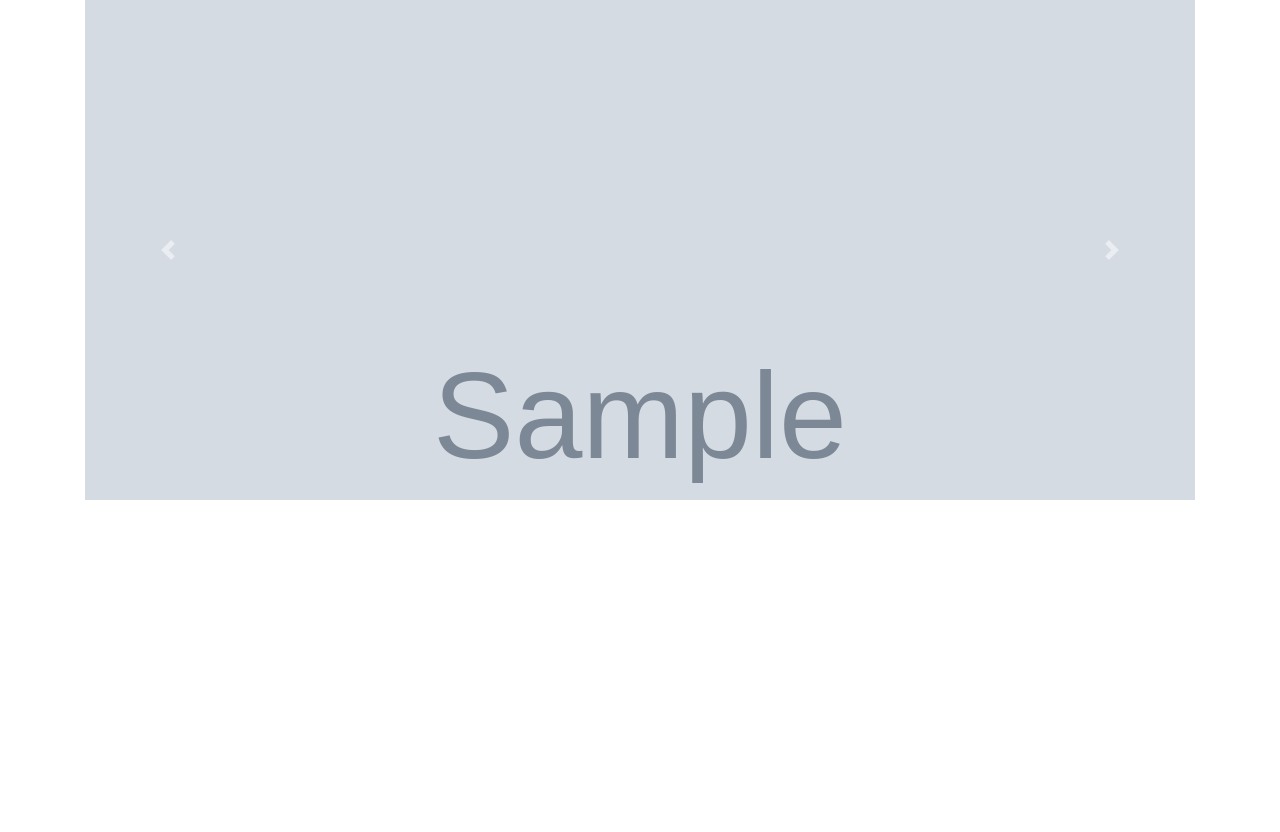
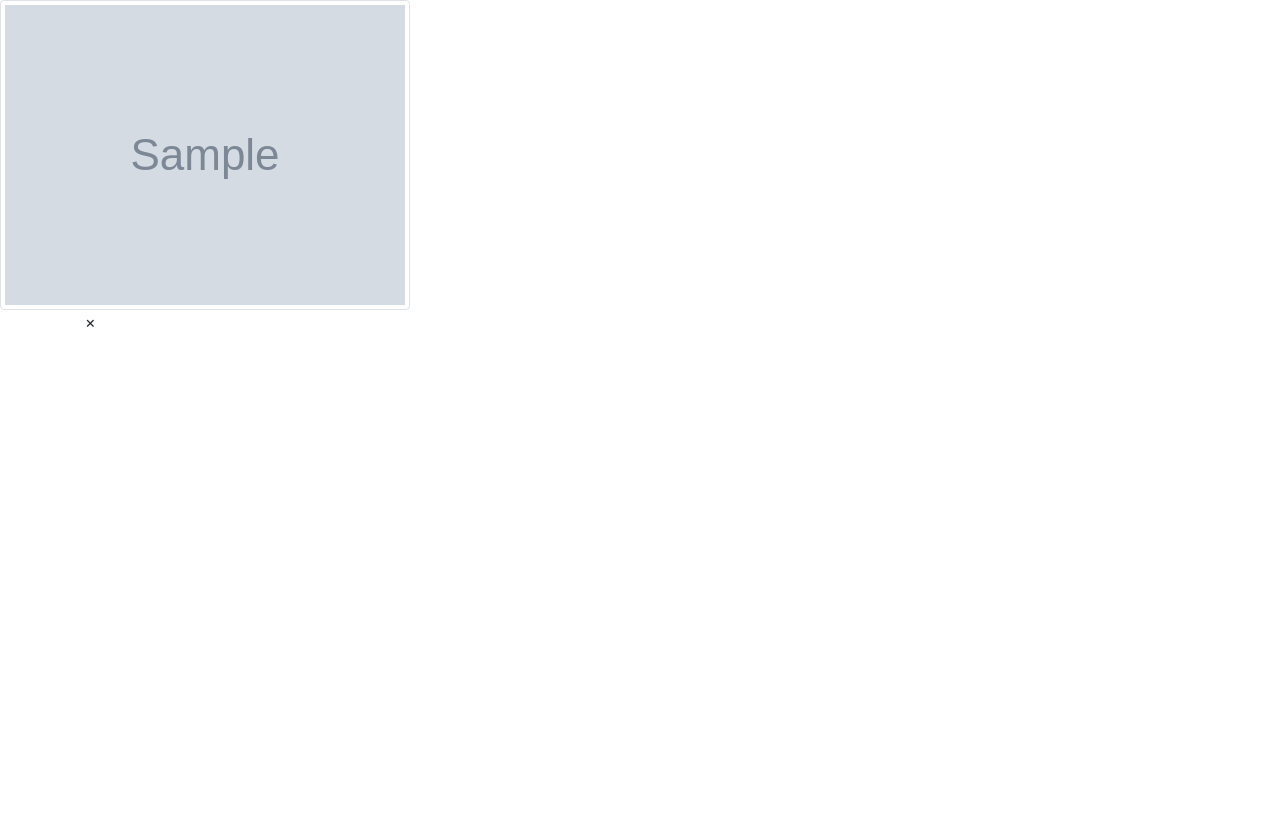
Before and after one commit to ymiftah/myportfolio, a Django app: page /display/ in a window 1280 px wide. Shown: the part 56-888 px from the top of the page. Run offline with Django 3.2, Linux system fonts and the light colour scheme; tables that the repository leaves empty hold one stand-in row (values such as "Sample post"); grey boxes marked "Sample" are stand-in pictures; some libraries are stand-ins or nearby versions.

Commit message:
img display

```diff
--- a/photo/templates/photo/display_img.html
+++ b/photo/templates/photo/display_img.html
@@ -3,26 +3,41 @@
 
 {% block content %}
 
-<div class="container">
-    <!-- Content here -->
-    <div id="carouselExampleControls" class="carousel slide" data-ride="carousel">
-    <div class="carousel-inner" role="listbox" style=" width:100%; height: 500px !important;">
-        {% for img in object_list %}
-            <div class="carousel-item {% if forloop.counter == 1%} active {% endif %}">
-            <img class="d-block w-100" src="{{ img.img_file.url }}" alt="{{ img.name }}">
-            </div>
-        {% endfor %}
+
+ <!-- The grid: four columns -->
+<div class="row">
+  {% for img in object_list %}
+    <div class="col-sm ">
+      <img class="img-thumbnail" src="{{ img.img_file.url }}" alt="{{ img.name }}" onclick="myFunction(this);" style="overflow:auto">
     </div>
-
-    <a class="carousel-control-prev" href="#carouselExampleControls" role="button" data-slide="prev">
-        <span class="carousel-control-prev-icon" aria-hidden="true"></span>
-        <span class="sr-only">Previous</span>
-    </a>
-    <a class="carousel-control-next" href="#carouselExampleControls" role="button" data-slide="next">
-        <span class="carousel-control-next-icon" aria-hidden="true"></span>
-        <span class="sr-only">Next</span>
-    </a>
-    </div>
+  {% endfor %}
 </div>
 
+<!-- The expanding image container -->
+<div class="container">
+  <!-- Close the image -->
+  <span onclick="this.parentElement.style.display='none'" class="closebtn">&times;</span>
+
+  <!-- Expanded image -->
+  <img id="expandedImg" style="width:100%">
+
+  <!-- Image text -->
+  <div id="imgtext"></div>
+</div>
+
+<script>
+function myFunction(imgs) {
+  // Get the expanded image
+  var expandImg = document.getElementById("expandedImg");
+  // Get the image text
+  var imgText = document.getElementById("imgtext");
+  // Use the same src in the expanded image as the image being clicked on from the grid
+  expandImg.src = imgs.src;
+  // Use the value of the alt attribute of the clickable image as text inside the expanded image
+  imgText.innerHTML = imgs.alt;
+  // Show the container element (hidden with CSS)
+  expandImg.parentElement.style.display = "block";
+}
+</script>
+
 {% endblock %}
```
